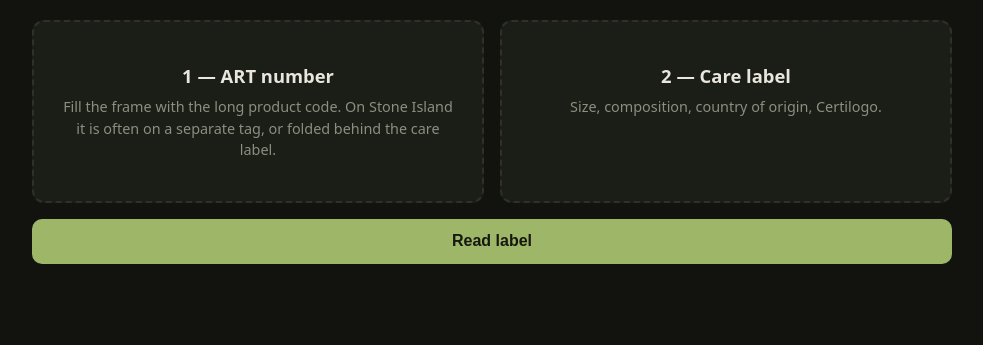
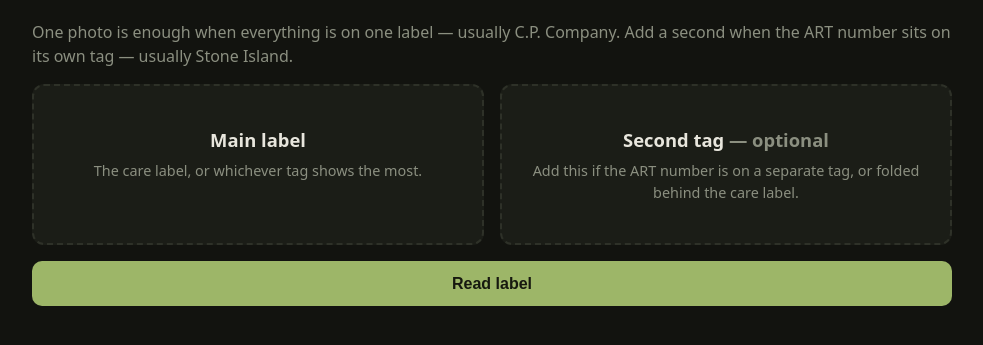
Before and after one commit to matthall8/street-garms-listing-tool, a Flask app: page / in a window 1280 px wide. Shown: the part 57-402 px from the top of the page, without its empty margins (148-1131 px from the left). Run offline with Flask 3, Linux system fonts and the light colour scheme.

Commit message:
feat: fall back to a single photo for both reads

```diff
--- a/app/static/style.css
+++ b/app/static/style.css
@@ -129,3 +129,5 @@ td.empty { color: #55584c; }
 .observed .label { display: block; margin-bottom: 0.15rem; }
 
 .again { display: inline-block; margin-top: 1.25rem; color: var(--accent); }
+
+.lead { color: var(--dim); margin: 0 0 1rem; }
--- a/app/templates/index.html
+++ b/app/templates/index.html
@@ -4,11 +4,14 @@
 {% if error %}<p class="error">{{ error }}</p>{% endif %}
 
 <form method="post" enctype="multipart/form-data" id="form">
+  <p class="lead">One photo is enough when everything is on one label — usually
+    C.P. Company. Add a second when the ART number sits on its own tag —
+    usually Stone Island.</p>
+
   <div class="shots">
     <label class="drop" for="art_photo">
-      <span class="big">1 — ART number</span>
-      <span class="hint">Fill the frame with the long product code. On Stone
-        Island it is often on a separate tag, or folded behind the care label.</span>
+      <span class="big">Main label</span>
+      <span class="hint">The care label, or whichever tag shows the most.</span>
       <!-- capture="environment" opens the rear camera over plain HTTP,
            unlike getUserMedia which needs a secure context. -->
       <input type="file" id="art_photo" name="art_photo" accept="image/*" capture="environment">
@@ -16,8 +19,9 @@
     </label>
 
     <label class="drop" for="details_photo">
-      <span class="big">2 — Care label</span>
-      <span class="hint">Size, composition, country of origin, Certilogo.</span>
+      <span class="big">Second tag <span class="dim">— optional</span></span>
+      <span class="hint">Add this if the ART number is on a separate tag, or
+        folded behind the care label.</span>
       <input type="file" id="details_photo" name="details_photo" accept="image/*" capture="environment">
       <img class="preview" alt="">
     </label>
```
Also changed, not shown: labels/transcribe.py (+13 -6 lines).
